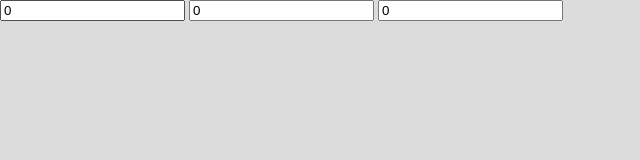
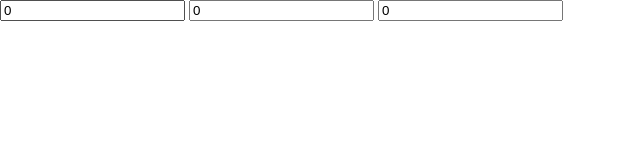
Before and after one commit to junkycube/Portfolio, a plain HTML site: page index.html in a window 1280 px wide. Shown: the whole page, without its empty margins (0-640 px from the left). Drawn offline with Linux system fonts and the light colour scheme.

Commit message:
Removed CSS value for background.

```diff
--- a/index.html
+++ b/index.html
@@ -12,7 +12,6 @@
     top: 0;
     width: 100%;
     height: 100%;
-    background: gainsboro;
 }
 
 </style>
```
